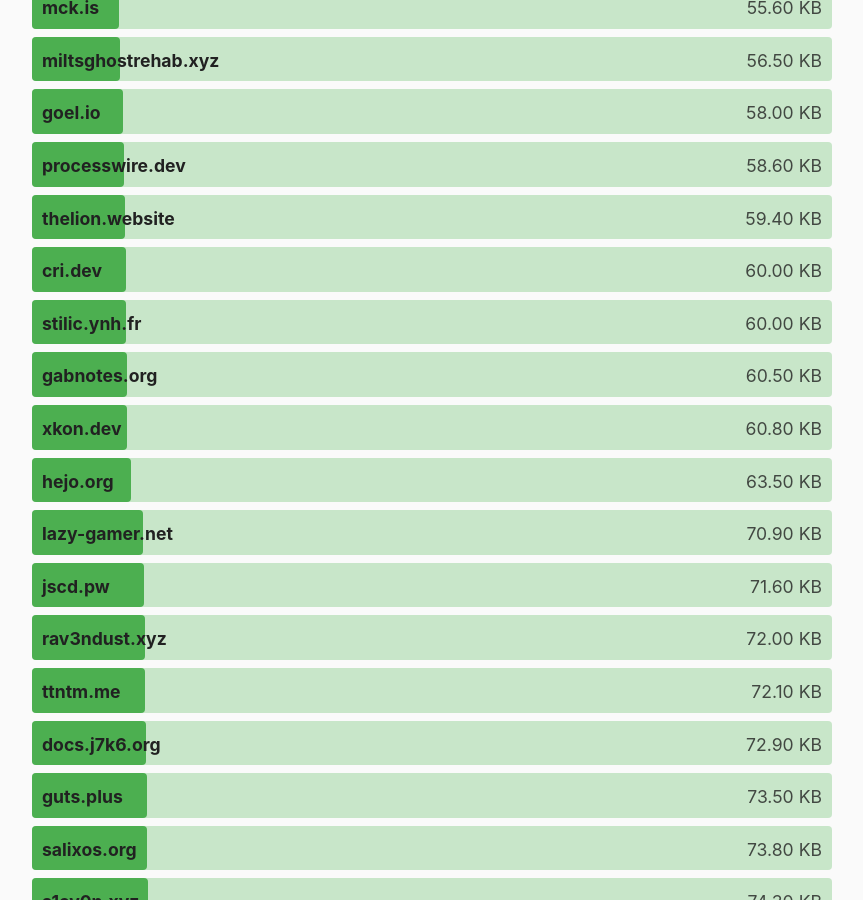
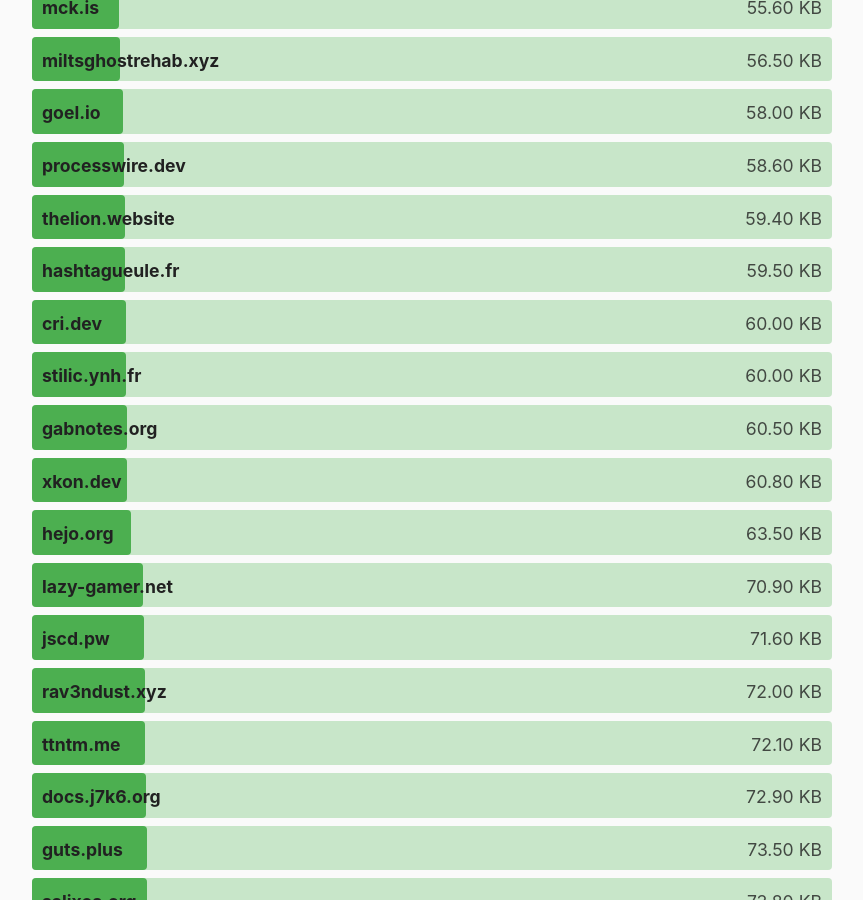
Before and after one commit to kevquirk/512kb.club, a Jekyll site: the page built from index.md, in a window 1280 px wide and 900 px high, scrolled down 8055 px. Shown: the whole window, without its empty margins (208-1071 px from the left). Built offline with Jekyll 4.4.1, drawn with Linux system fonts in a browser that asks for light colours.

Commit message:
add hashtagueule.fr
Here is the result page https://gtmetrix.com/reports/hashtagueule.fr/3YFoKi2b/

```diff
--- a/_data/sites.yml
+++ b/_data/sites.yml
@@ -562,6 +562,11 @@
   url: https://guts.plus/
   size: 73.5
   last_checked: 2021-08-31
+
+- domain: hashtagueule.fr
+  url: https://hashtagueule.fr
+  size: 59.5
+  last_checked: 2021-10-03
 
 - domain: havenweb.org
   url: https://havenweb.org/
```
